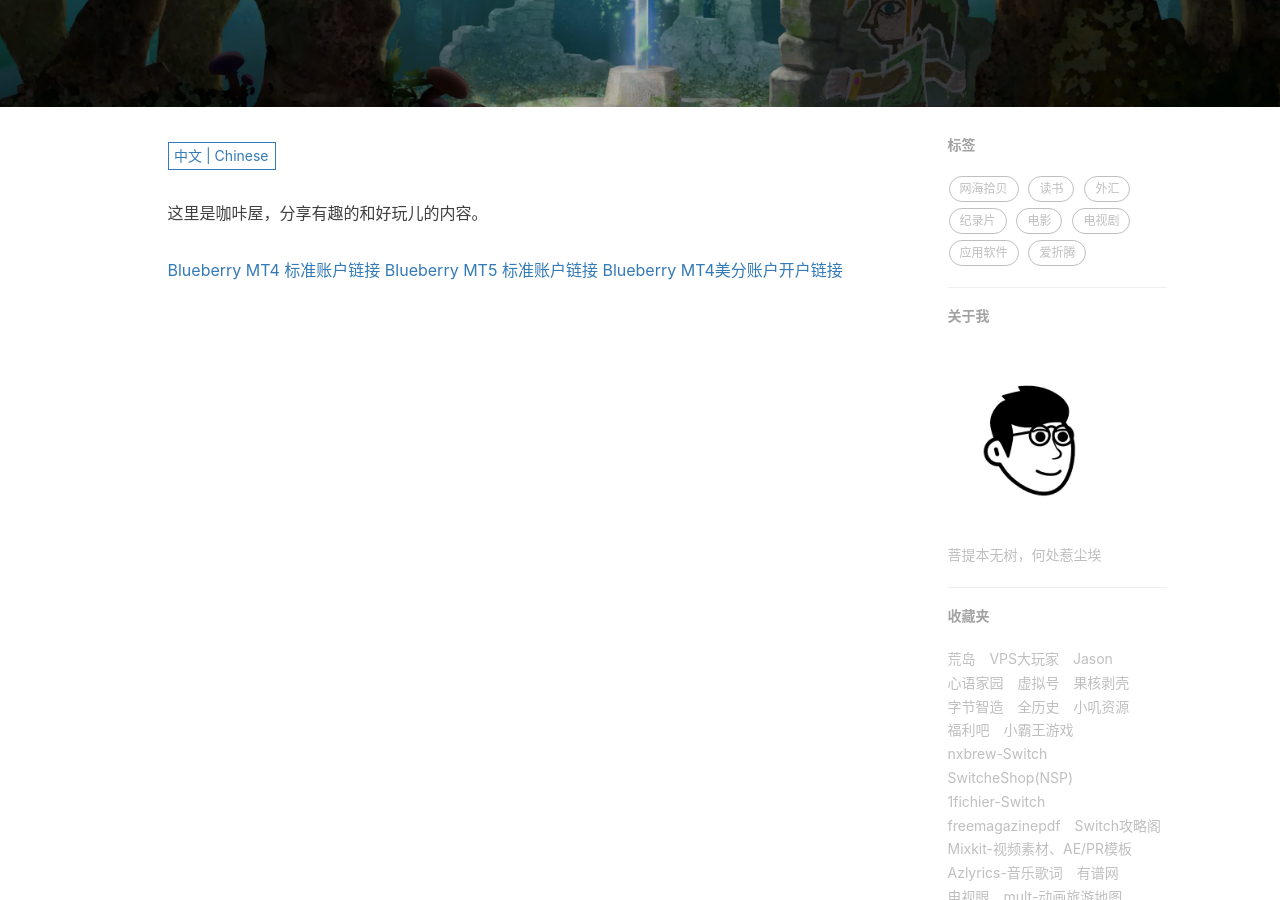
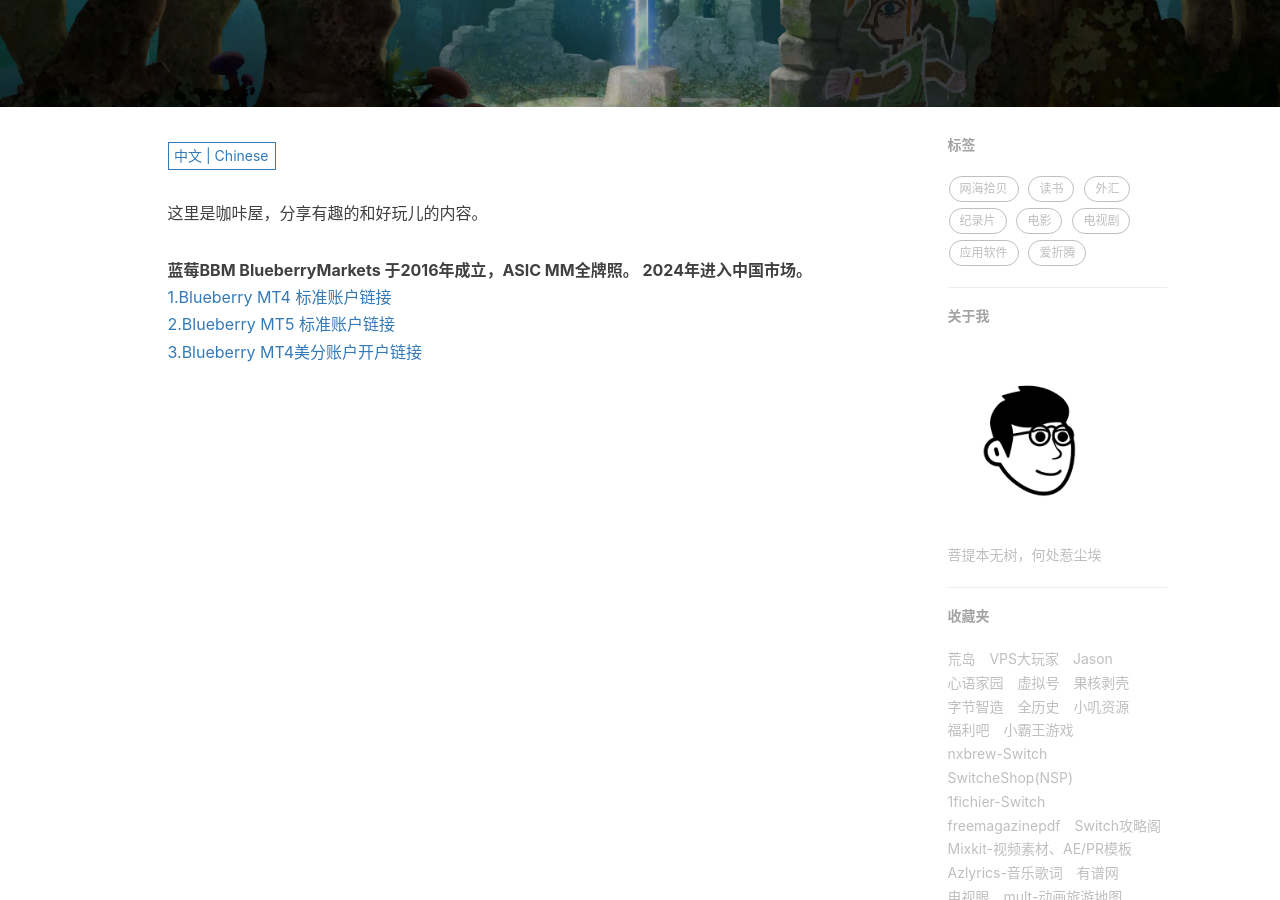
Before and after one commit to locyoo/locyoo.github.io, a Jekyll site: the page built from about.html, in a window 1280 px wide and 900 px high, scrolled down 311 px. Built offline with Jekyll 4.4.1, drawn with Linux system fonts in a browser that asks for light colours; nearby versions of some CDN libraries; comment, search, counter and statistics services are not loaded.

Commit message:
Update about.html

```diff
--- a/about.html
+++ b/about.html
@@ -13,9 +13,13 @@ multilingual: true
 <div class="zh post-container">
     {% capture about_zh %}{% include about/zh.md %}{% endcapture %}
     {{ about_zh | markdownify }}
-    <a href="https://www.lmcrm.co/register/trader?link_id=csuozx6m&referrer_id=5cwk9jqx">Blueberry MT4 标准账户链接</a>
-    <a href="https://www.lmcrm.co/register/trader?link_id=y37tyckk&referrer_id=5cwk9jqx">Blueberry MT5 标准账户链接</a>
-    <a href="https://www.lmcrm.co/register/trader?link_id=cvm7k7sz&referrer_id=5cwk9jqx">Blueberry MT4美分账户开户链接</a>
+    <b>蓝莓BBM BlueberryMarkets 于2016年成立，ASIC MM全牌照。 2024年进入中国市场。</b>
+    <br>
+    <a href="https://www.lmcrm.co/register/trader?link_id=csuozx6m&referrer_id=5cwk9jqx">1.Blueberry MT4 标准账户链接</a>
+    <br>
+    <a href="https://www.lmcrm.co/register/trader?link_id=y37tyckk&referrer_id=5cwk9jqx">2.Blueberry MT5 标准账户链接</a>
+    <br>
+    <a href="https://www.lmcrm.co/register/trader?link_id=cvm7k7sz&referrer_id=5cwk9jqx">3.Blueberry MT4美分账户开户链接</a>
 </div>
 
 <!-- English Version -->
```
